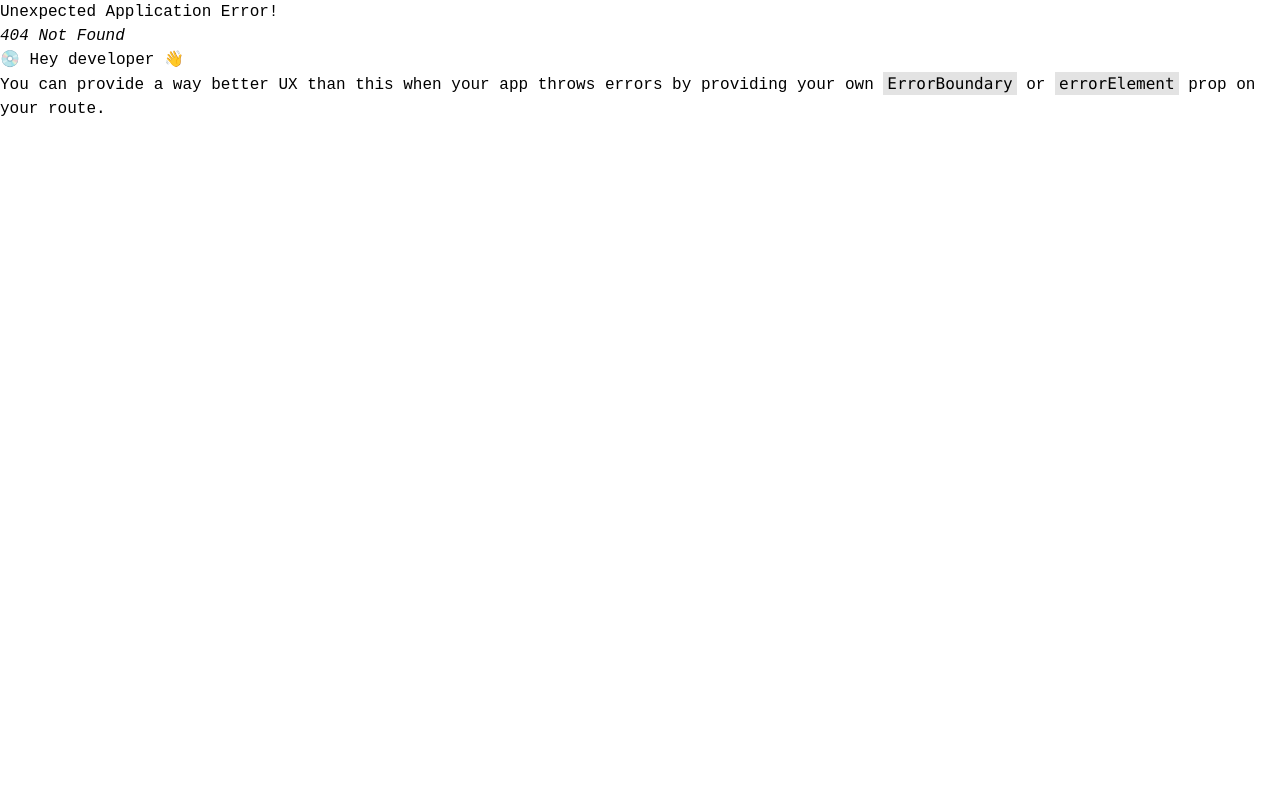
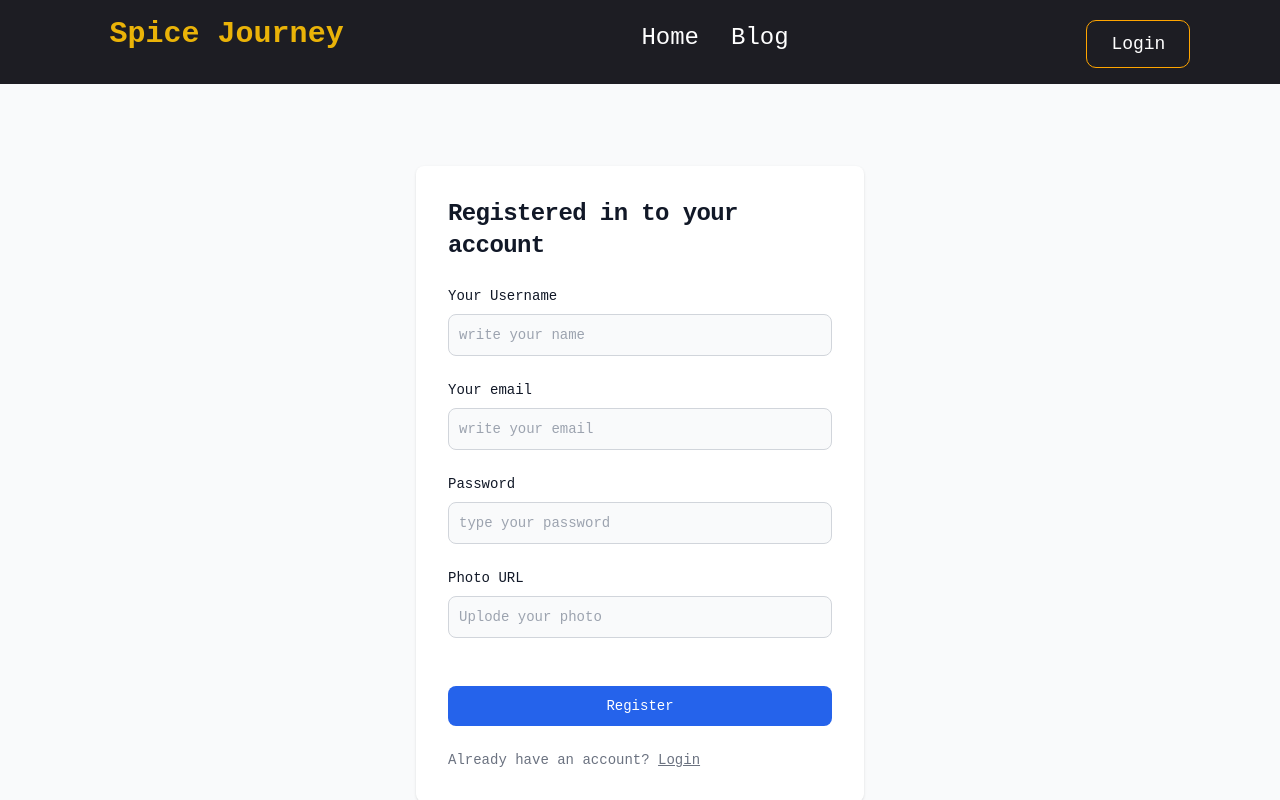
Before and after one commit to rukaiya20/Chef-Recipe, a React (Vite) app: page /register in a window 1280 px wide. Before the commit this address had no page. Shown: the top 800 px of the page. Built offline with nearby package versions, Linux system fonts and the light colour scheme.

Commit message:
Register from make and desinged added

```diff
--- a/src/LayOut/Pages/Login.jsx
+++ b/src/LayOut/Pages/Login.jsx
@@ -8,14 +8,10 @@
         <div>
             <div className="bg-gray-50 dark:bg-gray-900">
   <div className="flex flex-col items-center justify-center px-6 py-8 mx-auto md:h-screen lg:py-0">
-      <a href="#" className="flex items-center mb-6 text-2xl font-semibold text-gray-900 dark:text-white">
-          <img className="w-8 h-8 mr-2" src="https://flowbite.s3.amazonaws.com/blocks/marketing-ui/logo.svg" alt="logo"/>
-          Flowbite
-      </a>
       <div className="w-full bg-white rounded-lg shadow dark:border md:mt-0 sm:max-w-md xl:p-0 dark:bg-gray-800 dark:border-gray-700">
           <div className="p-6 space-y-4 md:space-y-6 sm:p-8">
               <h1 className="text-xl font-bold leading-tight tracking-tight text-gray-900 md:text-2xl dark:text-white">
-                  Sign in to your account
+                 Log in to your account
               </h1>
               <form className="space-y-4 md:space-y-6" action="#">
                   <div>
--- a/src/LayOut/Pages/Register.jsx
+++ b/src/LayOut/Pages/Register.jsx
@@ -0,0 +1,47 @@
+import React from 'react';
+import { Link } from 'react-router-dom';
+
+const Register = () => {
+    return (
+        <div>
+            <div className="bg-gray-50 dark:bg-gray-900">
+  <div className="flex flex-col items-center justify-center px-6 py-8 mx-auto md:h-screen lg:py-0 ">
+
+      <div className="w-full bg-white rounded-lg shadow dark:border md:mt-0 sm:max-w-md xl:p-0 dark:bg-gray-800 dark:border-gray-700 ">
+          <div className="p-6 space-y-4 md:space-y-6 sm:p-8">
+              <h1 className="text-xl font-bold leading-tight tracking-tight text-gray-900 md:text-2xl dark:text-white">
+                  Registered in to your account
+              </h1>
+              <form className="space-y-4 md:space-y-6" action="#">
+                  <div>
+                      <label for="name" className="block mb-2 text-sm font-medium text-gray-900 dark:text-white">Your Username</label>
+                      <input type="text" name="name" id="name" className="bg-gray-50 border border-gray-300 text-gray-900 sm:text-sm rounded-lg focus:ring-primary-600 focus:border-primary-600 block w-full p-2.5 dark:bg-gray-700 dark:border-gray-600 dark:placeholder-gray-400 dark:text-white dark:focus:ring-blue-500 dark:focus:border-blue-500" placeholder="write your name" required/>
+                  </div>
+                  <div>
+                      <label for="email" className="block mb-2 text-sm font-medium text-gray-900 dark:text-white">Your email</label>
+                      <input type="email" name="email" id="email" className="bg-gray-50 border border-gray-300 text-gray-900 sm:text-sm rounded-lg focus:ring-primary-600 focus:border-primary-600 block w-full p-2.5 dark:bg-gray-700 dark:border-gray-600 dark:placeholder-gray-400 dark:text-white dark:focus:ring-blue-500 dark:focus:border-blue-500" placeholder="write your email" required/>
+                  </div>
+                  <div>
+                      <label for="password" className="block mb-2 text-sm font-medium text-gray-900 dark:text-white">Password</label>
+                      <input type="password" name="password" id="password" placeholder="type your password" className="bg-gray-50 border border-gray-300 text-gray-900 sm:text-sm rounded-lg focus:ring-primary-600 focus:border-primary-600 block w-full p-2.5 dark:bg-gray-700 dark:border-gray-600 dark:placeholder-gray-400 dark:text-white dark:focus:ring-blue-500 dark:focus:border-blue-500" required/>
+                  </div>
+                  <div>
+                      <label for="photoUrl" className="block mb-2 text-sm font-medium text-gray-900 dark:text-white">Photo URL</label>
+                      <input type="text" name="photoUrl" id="photoUrl" placeholder="Uplode your photo" className="bg-gray-50 border border-gray-300 text-gray-900 sm:text-sm rounded-lg focus:ring-primary-600 focus:border-primary-600 block w-full p-2.5 dark:bg-gray-700 dark:border-gray-600 dark:placeholder-gray-400 dark:text-white dark:focus:ring-blue-500 dark:focus:border-blue-500" required/>
+                  </div>
+                  <div className="flex items-center justify-between">
+                  </div>
+                  <button type="submit" className="w-full text-white bg-blue-600 hover:bg-primary-700 focus:ring-4 focus:outline-none focus:ring-primary-300 font-medium rounded-lg text-sm px-5 py-2.5 text-center dark:bg-primary-600 dark:hover:bg-primary-700 dark:focus:ring-primary-800">Register</button>
+                  <p className="text-sm font-light text-gray-500 dark:text-gray-400">
+                      Already have an account? <Link to='/login'><a href="#" className="font-medium text-primary-600 underline dark:text-blue-500">Login</a></Link>
+                  </p>
+              </form>
+          </div>
+      </div>
+  </div>
+</div>
+        </div>
+    );
+};
+
+export default Register;
--- a/src/Routes/Routes.jsx
+++ b/src/Routes/Routes.jsx
@@ -3,6 +3,7 @@
 import Blog from "../LayOut/Pages/Blog";
 import Banner from "../LayOut/Pages/Banner";
 import Login from "../LayOut/Pages/Login";
+import Register from "../LayOut/Pages/Register";
 
 const router = createBrowserRouter([
     {
@@ -21,6 +22,10 @@
           path: "/login",
          element: <Login></Login>,
         },
+        {
+          path: "/register",
+         element: <Register></Register>,
+        },
       ]
     },
   ]);
```
